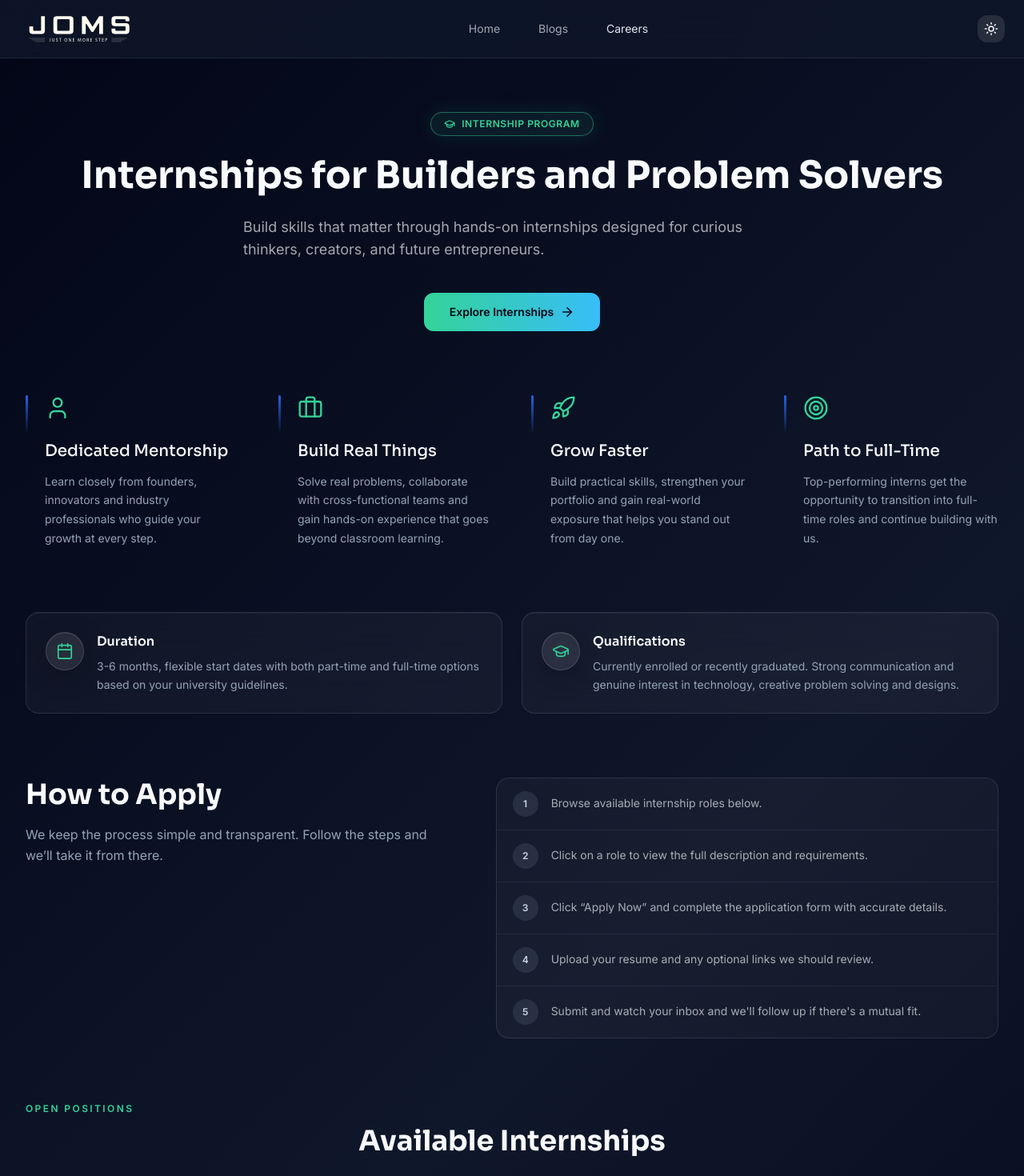
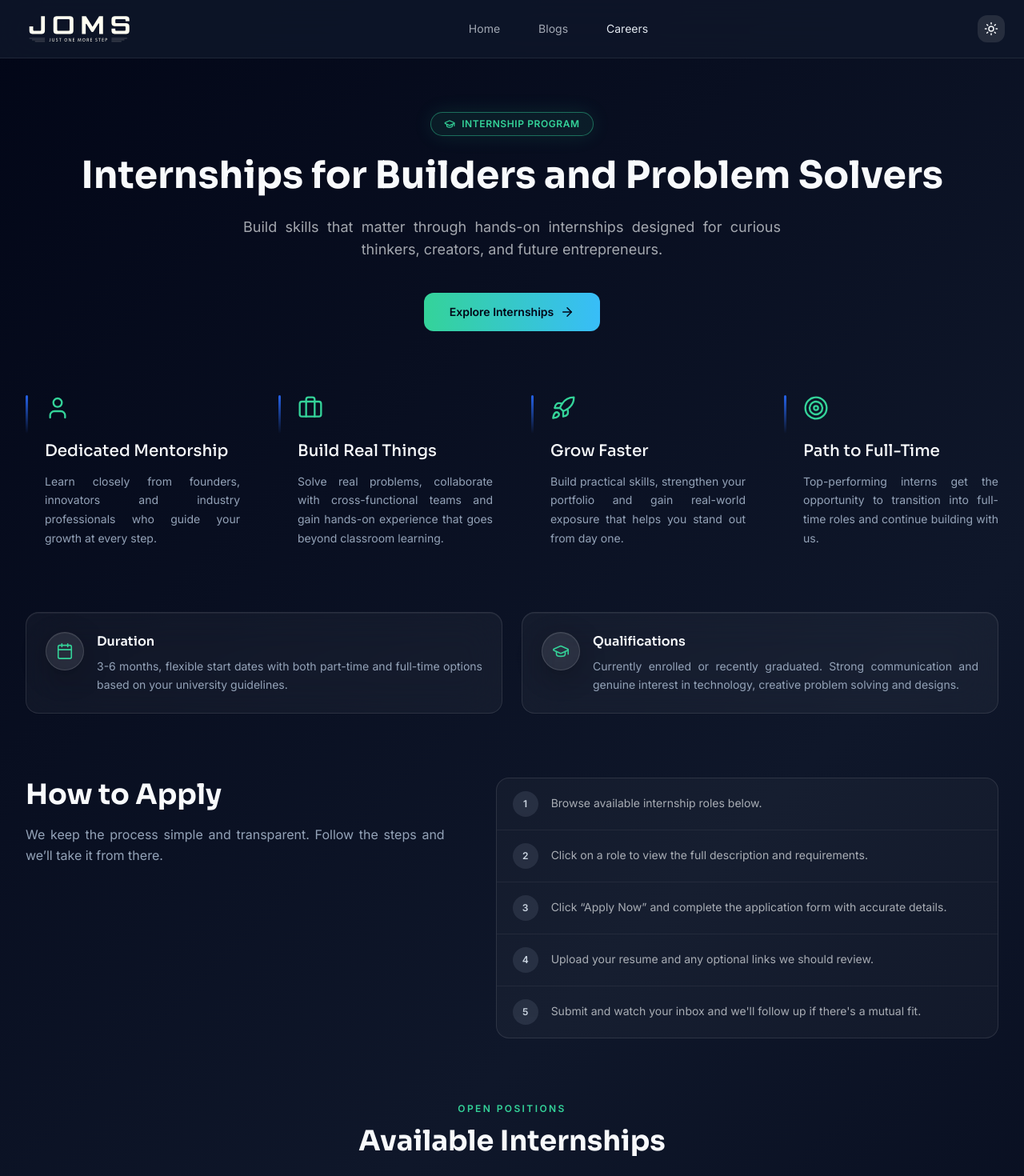
Before and after one commit to JOMS-Official/Joms_relaunch, a React (Vite) app: page /careers/internships in a window 1280 px wide. Shown: the top 1470 px of the page at 80% size. Built offline with nearby package versions, Linux system fonts and the light colour scheme.

Commit message:
alignment for text resolved

```diff
--- a/src/app/components/ProductsSection.tsx
+++ b/src/app/components/ProductsSection.tsx
@@ -120,10 +120,12 @@ export default function ProductsSection({ darkMode }: Props) {
             <AnimatePresence mode="wait" initial={false}>
               <motion.p
                 key={selectedIndex}
-                className="text-sm sm:text-base text-justify"
+                className="text-sm sm:text-base"
                 style={{
                   color: muted,
                   lineHeight: 1.8,
+                  textAlign: "justify",
+                  textAlignLast: "center",
                 }}
                 variants={textBlurbVariants}
                 initial="initial"
--- a/src/app/pages/InternshipsPage.tsx
+++ b/src/app/pages/InternshipsPage.tsx
@@ -80,7 +80,7 @@ export default function InternshipsPage() {
       : "bg-white/80 border-black/[0.06] shadow-sm");
 
   return (
-    <div className="pt-35 [&_p]:!text-left">
+    <div className="pt-35">
       {/* Hero */}
       <section className="px-4 sm:px-6 lg:px-8 max-w-7xl mx-auto pb-12 md:pb-16 text-center">
         <div
@@ -105,7 +105,14 @@ export default function InternshipsPage() {
         >
           Internships for Builders and Problem Solvers
         </h1>
-        <p className="max-w-2xl mx-auto text-lg mb-10 !text-center" style={{ color: darkMode ? muted(true) : subtext }}>
+        <p
+          className="max-w-2xl mx-auto text-lg mb-10"
+          style={{
+            color: darkMode ? muted(true) : subtext,
+            textAlign: "justify",
+            textAlignLast: "center",
+          }}
+        >
           Build skills that matter through hands-on internships designed for curious thinkers, creators, and future
           entrepreneurs.
         </p>
@@ -269,7 +276,7 @@ export default function InternshipsPage() {
       <SectionWrapper id="open-positions" className="!pt-0 !pb-16 md:!pb-24">
         <div className="text-center mb-12">
           <p
-            className="text-xs font-semibold tracking-[0.2em] uppercase mb-3 !text-center"
+            className="text-xs font-semibold tracking-[0.2em] uppercase mb-3 text-center"
             style={{ color: green }}
           >
             Open Positions
```
